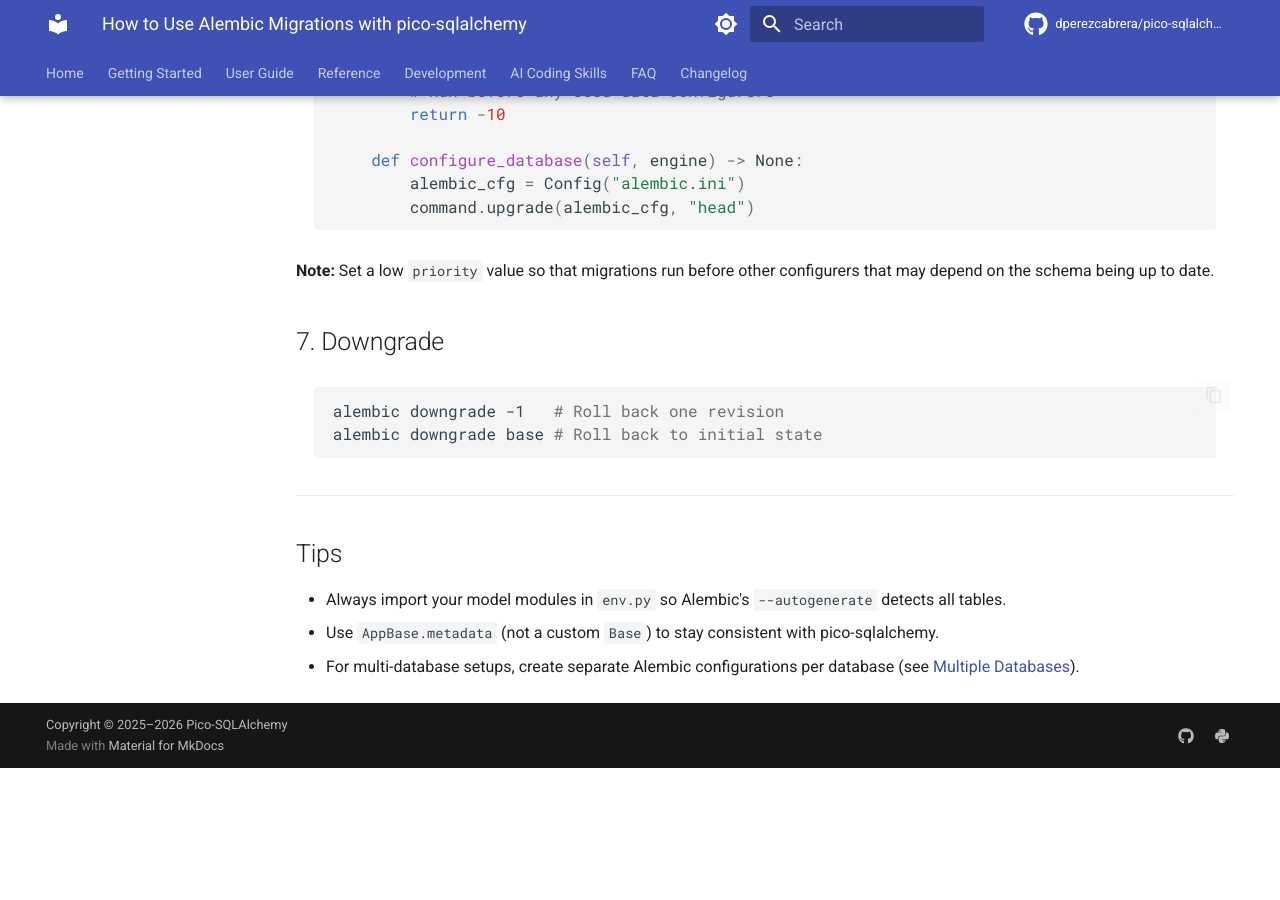
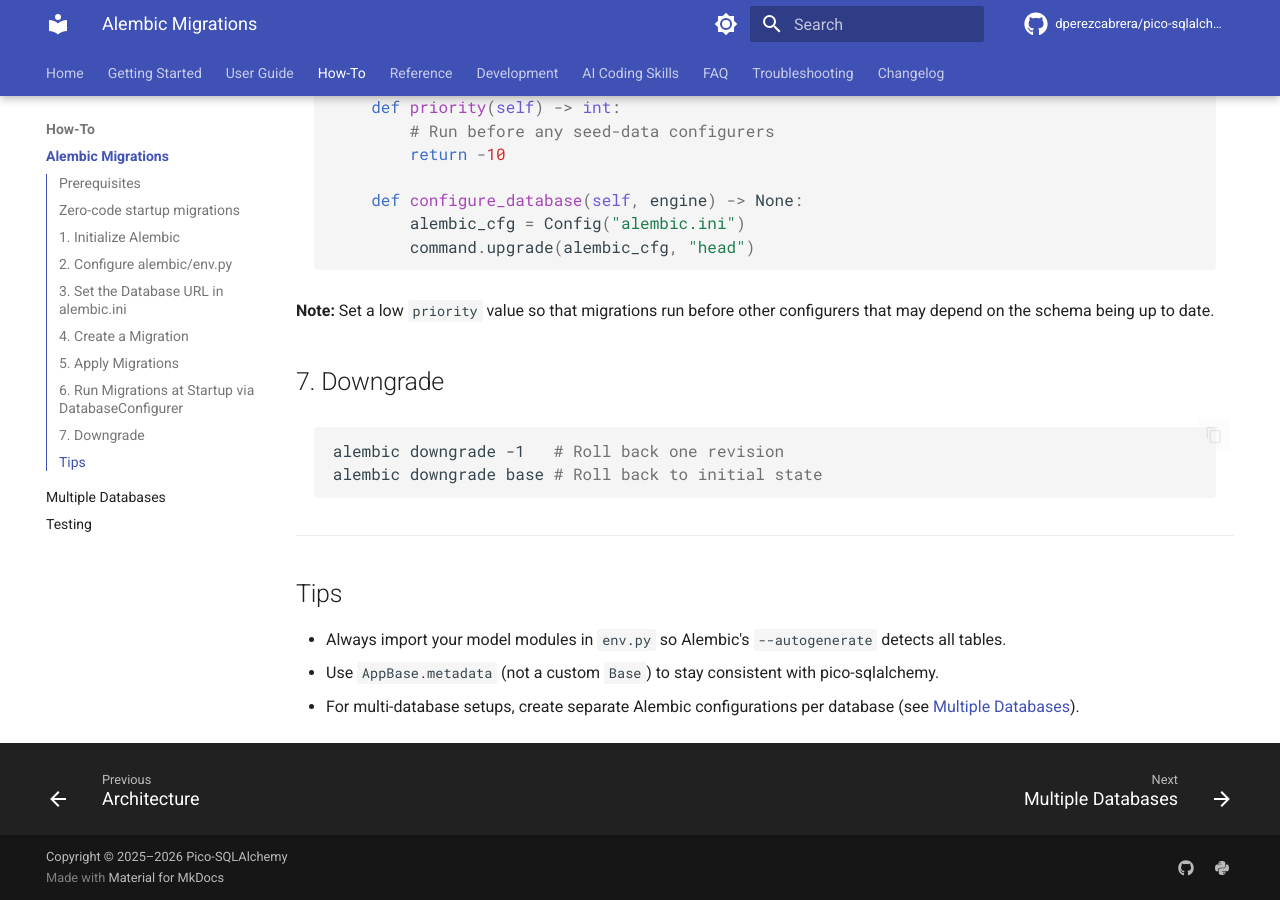
Before and after one commit to dperezcabrera/pico-sqlalchemy, an MkDocs documentation site: the page built from docs/how-to/alembic.md, in a window 1280 px wide and 900 px high, scrolled down 3579 px. Built offline with MkDocs 1.6.1 and Material for MkDocs 9.7.7, drawn with Linux system fonts in a browser that asks for light colours; comment, search, counter and statistics services are not loaded; before the commit the page ends 4347 px from its top, so only the background shows below that; some of the changed lines change nothing that is shown.

Commit message:
Document startup migrations in reference and add troubleshooting guide

```diff
--- a/docs/reference/configuration.md
+++ b/docs/reference/configuration.md
@@ -30,6 +30,8 @@
 | **`pool_size`** | `int` | `5` | The number of connections to keep open inside the connection pool. |
 | **`pool_pre_ping`** | `bool` | `True` | If `True`, tests connections for liveness upon checkout (prevents "MySQL server has gone away" errors). |
 | **`pool_recycle`** | `int` | `3600` | Recycle connections after this many seconds to prevent timeouts from the database side. |
+| **`migrations_path`** | `str` | `""` | Alembic script directory (the one containing `env.py`). Empty disables startup migrations. Requires `pico-sqlalchemy[migrations]`. |
+| **`migrations_target`** | `str` | `"head"` | Alembic revision to upgrade to on startup. |
 
 > **Note:** `pool_size`, `pool_pre_ping`, and `pool_recycle` are ignored if using SQLite with `:memory:`.
 
--- /dev/null
+++ b/docs/troubleshooting.md
@@ -0,0 +1,40 @@
+# Troubleshooting
+
+## Startup migrations did not run
+
+- `database.migrations_path` must point at the Alembic script directory —
+  the one containing `env.py`, not the project root.
+- Alembic is an optional dependency: `pip install pico-sqlalchemy[migrations]`.
+  When the path is set without it, startup fails loudly with the install hint.
+- `AlembicMigrator` runs at priority -100, before other `DatabaseConfigurer`
+  hooks — if a seed hook needs migrated tables, keep its priority above -100.
+
+## Alembic fails with an async driver error
+
+The configured `database.url` (e.g. `postgresql+asyncpg://...`) is handed to
+Alembic verbatim as `sqlalchemy.url`. Write `env.py` for the async URL —
+Alembic's async template, or the `env.py` from the
+[Alembic how-to](how-to/alembic.md) — or derive a sync engine inside your
+`env.py`.
+
+## `MissingGreenlet` or "greenlet_spawn has not been called"
+
+An async session was used from sync code. Access the session inside
+`@transactional` async methods, or use `run_sync` for sync-only helpers.
+
+## My `@query` method returns nothing / the wrong type
+
+Derived queries parse the method NAME; check the prefix (`find_by_`,
+`count_by_`, `exists_by_`) and that parameter names match column names.
+Explicit `@query("...")` strings bypass name parsing entirely.
+
+## Changes are not persisted
+
+Writes must happen inside a transaction boundary: `@transactional` on the
+method (or an enclosing one — REQUIRED propagation reuses it). Reads outside
+a transaction run in autocommit and see committed state only.
+
+## `pool_size` seems ignored
+
+With SQLite `:memory:` URLs, pool settings are not applied (single
+connection semantics). They take effect on real server databases.
--- a/mkdocs.yml
+++ b/mkdocs.yml
@@ -141,6 +141,10 @@
   - User Guide:
     - Overview: overview.md
     - Architecture: architecture.md
+  - How-To:
+    - Alembic Migrations: how-to/alembic.md
+    - Multiple Databases: how-to/multiple-databases.md
+    - Testing: how-to/testing.md
   - Reference:
     - Configuration: reference/configuration.md
     - Declarative Base: reference/declarative-base.md
@@ -150,4 +154,5 @@
     - Tooling: development/project-tooling.md
   - AI Coding Skills: skills.md
   - FAQ: faq.md
+  - Troubleshooting: troubleshooting.md
   - Changelog: CHANGELOG.md
```
